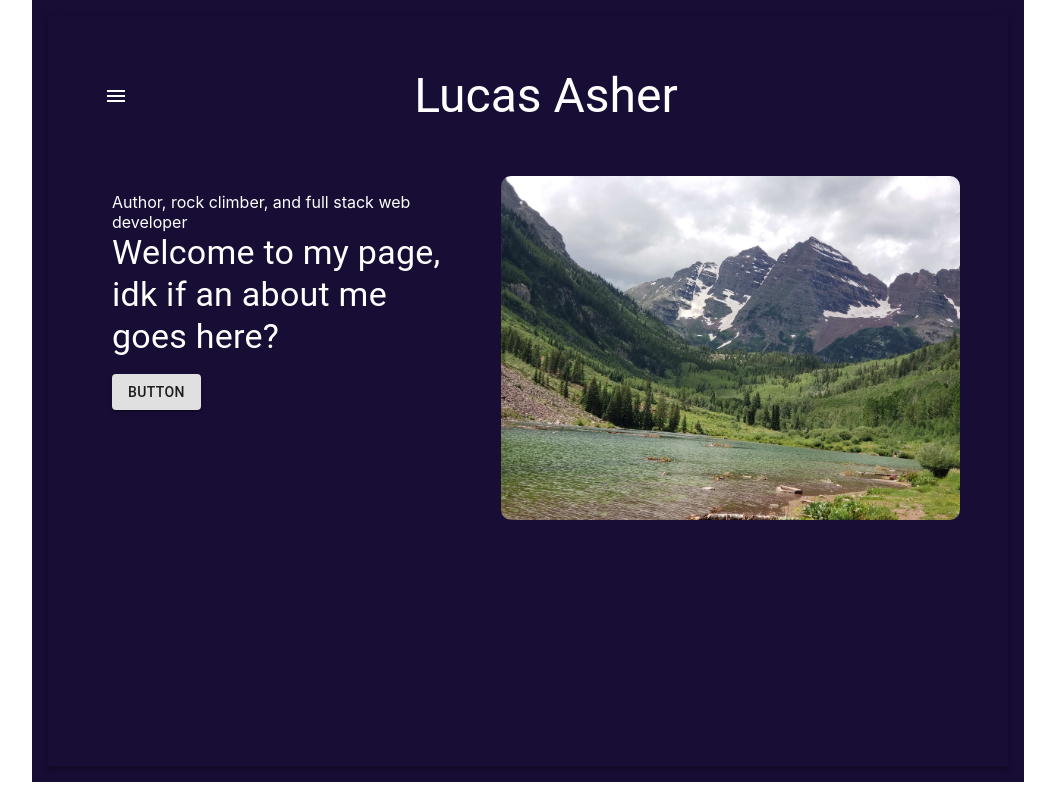
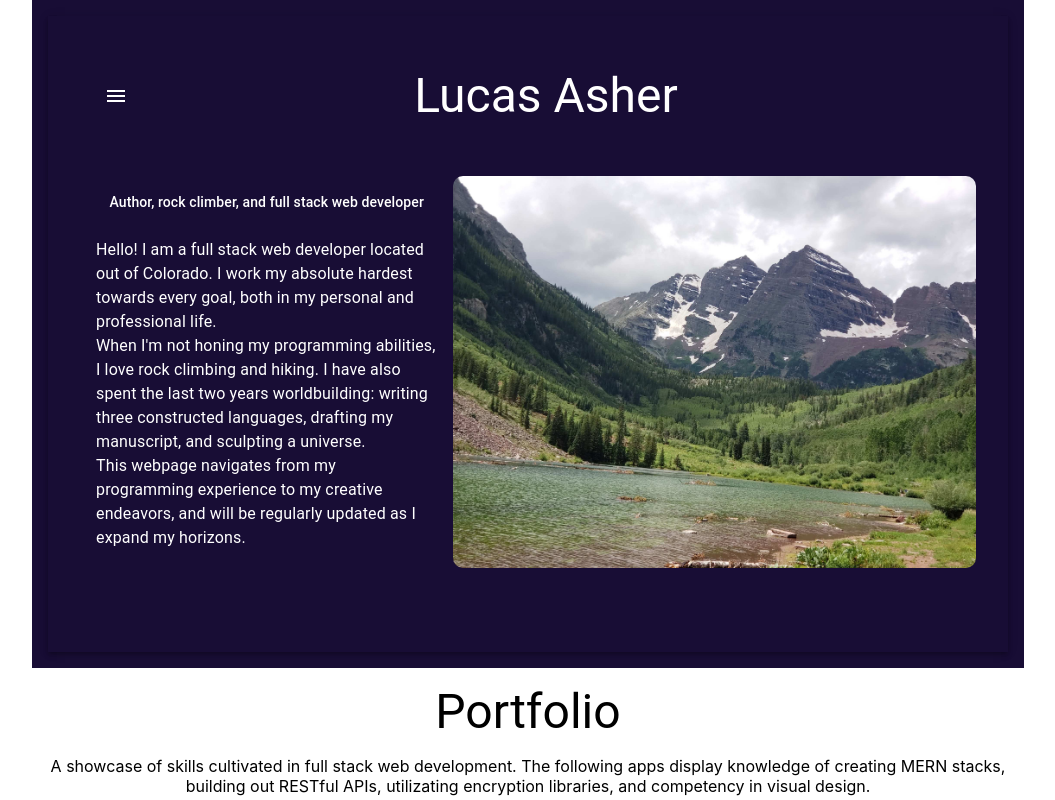
Before and after one commit to LucasAho/blog-front-end, a React (Create React App) app: page / in a window 1280 px wide. Shown: the top 800 px of the page, without its empty margins (112-1167 px from the left). Built offline with nearby package versions, Linux system fonts and the light colour scheme.

Commit message:
about me drafted

```diff
--- a/src/components/Header/Header.component.js
+++ b/src/components/Header/Header.component.js
@@ -12,7 +12,7 @@ const useStyles = makeStyles((theme) => createStyles({
     backgroundColor: "#180D35"
   },
   AppBar: {
-    minHeight: 750,
+    minHeight: 128,
     alignItems: 'flexstart',
     paddingTop: '1rem',
     paddingBottom: '3rem',
@@ -20,8 +20,8 @@ const useStyles = makeStyles((theme) => createStyles({
     paddingRight: '2rem'
   },
   grid: {
-    marginLeft: '1rem',
-    marginRight: '1rem',
+    //marginLeft: '1rem',
+    //marginRight: '1rem',
     paddingBottom: '2rem'
   },
 }));
--- a/src/components/Header/HeaderPanes.component.js
+++ b/src/components/Header/HeaderPanes.component.js
@@ -9,11 +9,8 @@ import transitions from '@material-ui/core/styles/transitions';
 
 
 const useStyles = makeStyles((theme) => createStyles({
-    subText: {
-        textAlign: 'justified',
-    },
     mainText: {
-        textAlign: 'left',
+        paddingTop: '1.5rem',
     },
     headerButton: {
         marginTop: '1rem',
@@ -69,13 +66,20 @@ export function LeftHeaderPane() {
     const classes = useStyles();
     return (
         <div className={classes.leftDiv}>
-            <Typography className={classes.subText} variant="p">
+            <Typography align="center" variant="subtitle2">
                 Author, rock climber, and full stack web developer
             </Typography>
-            <Typography className={classes.mainText} variant="h4">
-                Welcome to my page, idk if an about me goes here?
+            <Typography className={classes.mainText} align="left" variant="body1">
+                Hello! I am a full stack web developer located out of Colorado. I work my absolute hardest towards every goal, both in my personal and professional life.
+                <br/>
+                When I'm not honing my programming abilities, I love rock climbing and hiking.
+                I have also spent the last two years worldbuilding: writing three constructed languages, drafting my manuscript, and sculpting a universe.
+                <br/>
+                This webpage navigates from my programming experience to my creative endeavors, and will be regularly updated as I expand my horizons.
             </Typography>
+            {/* useless button?
             <Button className={classes.headerButton} variant="contained">Button</Button>
+            */}
         </div>
     );
 }
--- a/src/components/Header/SliderData.component.js
+++ b/src/components/Header/SliderData.component.js
@@ -29,13 +29,7 @@ export const SliderData = [
         image: scenic2
     },
     {
-        image: climbHang
-    },
-    {
         image: scenic3
-    },
-    {
-        image: climbShoe
     },
 
 ];
```
Also changed, not shown: 1 other file (tests, documents, lock files or other folders).
